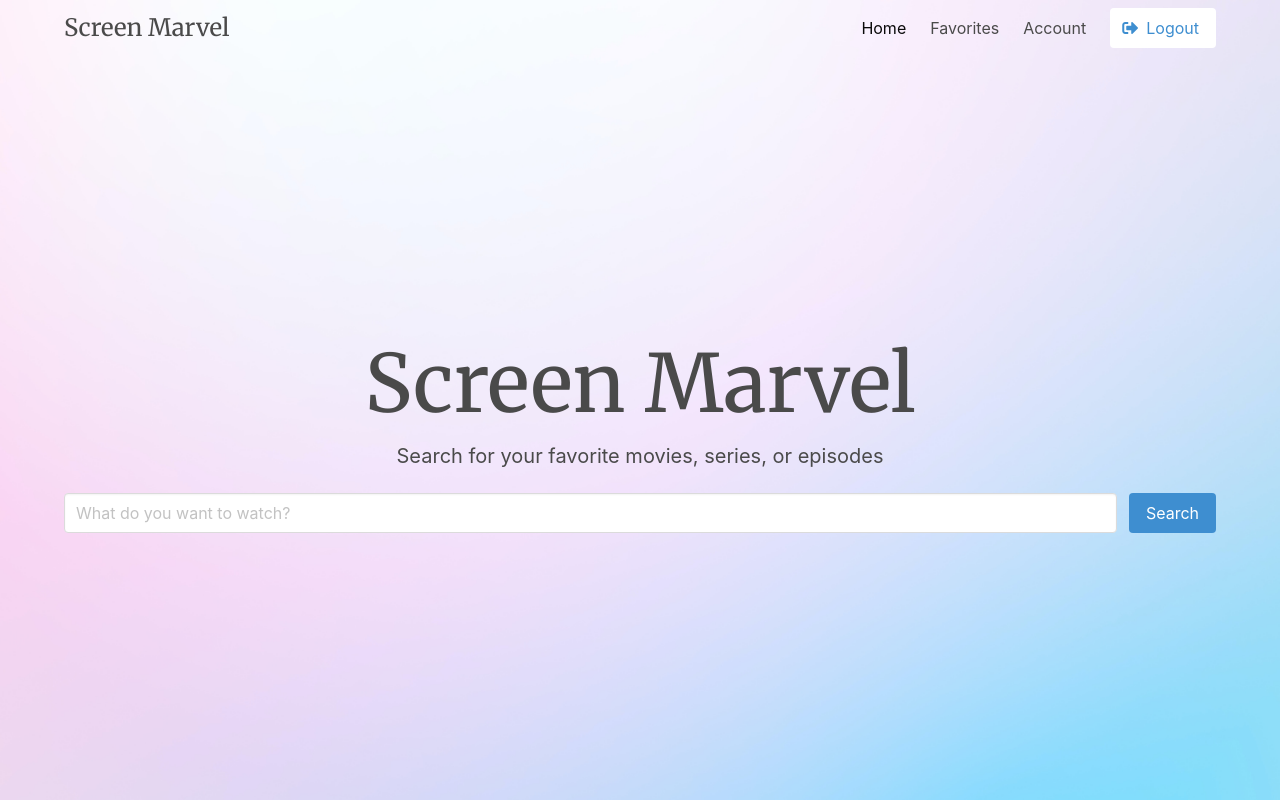
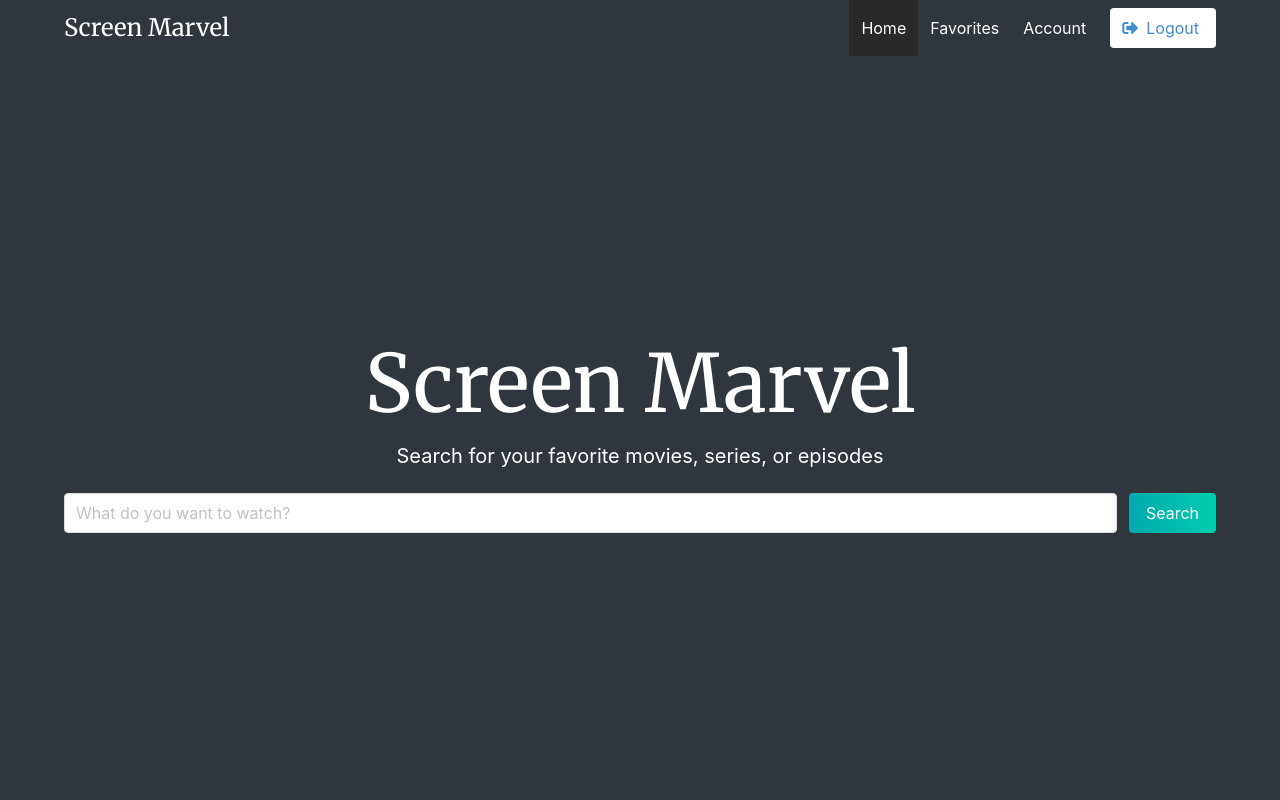
Before and after one commit to lorenshadi98/Screen-Marvel, a Flask app: page / in a window 1280 px wide. Run offline with Flask 2, Linux system fonts and the light colour scheme.

Commit message:
updated UI theme to dark

```diff
--- a/static/styles.css
+++ b/static/styles.css
@@ -1,24 +1,11 @@
 .hero {
-  /* Location of the image */
-  background-image: url(images/massive_bg.jpg);
-
-  /* Background image is centered vertically and horizontally at all times */
-
-  /* Background image doesn't tile */
-  background-repeat: no-repeat;
-
-  /* Background image is fixed in the viewport so that it doesn't move when
-  the content's height is greater than the image's height */
-  background-attachment: fixed;
-
-  /* This is what makes the background image rescale based
-  on the container's size */
-  background-size: cover;
-
-  /* Set a background color that will be displayed
-  while the background image is loading */
-  background-color: #f3e4fb;
-  height: 100%;
+  background-color: #30363d;
+}
+.navbar {
+  background-color: #30363d;
+}
+.general-background {
+  background-color: #30363d;
 }
 
 .navbar-text-logo,
@@ -43,3 +30,33 @@
 .columns {
   max-width: 100%;
 }
+
+.box {
+  align-items: center;
+  text-align: center;
+}
+
+.btn-grad {
+  background-image: linear-gradient(
+    to right,
+    #02aab0 0%,
+    #00cdac 51%,
+    #02aab0 100%
+  );
+}
+.btn-grad {
+  padding: 15px 45px;
+  text-align: center;
+  transition: 0.5s;
+  background-size: 200% auto;
+  color: white;
+  box-shadow: 0 0 20px #eee;
+  border-radius: 10px;
+  display: block;
+}
+
+.btn-grad:hover {
+  background-position: right center; /* change the direction of the change here */
+  color: #fff;
+  text-decoration: none;
+}
--- a/templates/base.html
+++ b/templates/base.html
@@ -42,7 +42,7 @@
     <!-- prettier-ignore -->
     {% macro navBarHeader() -%}
     <div class="hero-head">
-      <nav class="navbar">
+      <nav class="navbar is-dark">
         <div class="container">
           <div class="navbar-brand">
             <a class="navbar-item" href="/">
@@ -54,7 +54,7 @@
               <span></span>
             </span>
           </div>
-          <div id="navbarMenuHeroA" class="navbar-menu">
+          <div id="navbarMenuHeroA " class="navbar-menu">
             <div class="navbar-end">
               <a class="navbar-item is-active" href="/"> Home </a>
               <a class="navbar-item" href="/favorites"> Favorites </a>
--- a/templates/home.html
+++ b/templates/home.html
@@ -11,10 +11,10 @@
   <!-- Hero head: will stick at the top -->
   {{navBarHeader()}}
 
-  <div class="hero-body">
+  <div class="hero-body has-text-white">
     <div class="container has-text-centered">
       <h1 class="home-title-text">Screen Marvel</h1>
-      <p class="subtitle">
+      <p class="subtitle has-text-white">
         Search for your favorite movies, series, or episodes
       </p>
       <form action="/search">
@@ -28,7 +28,9 @@
             />
           </p>
           <p class="control">
-            <button class="button is-info" type="submit">Search</button>
+            <button class="button is-info btn-grad" type="submit">
+              Search
+            </button>
           </p>
         </div>
       </form>
--- a/templates/movie/search.html
+++ b/templates/movie/search.html
@@ -4,6 +4,7 @@
 
 {% block content %}
   <!-- Hero head: will stick at the top -->
+  <section class="hero general-background is-fullheight">
   {{navBarHeader()}}
   <div class="hero-body">
     <div class="columns is-multiline m-3">
```
